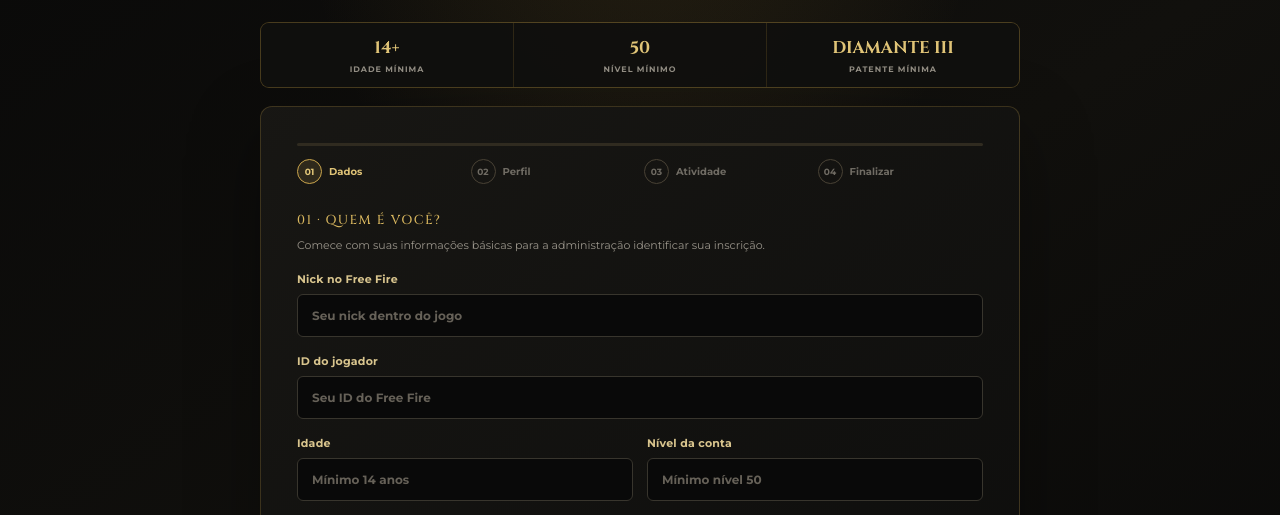
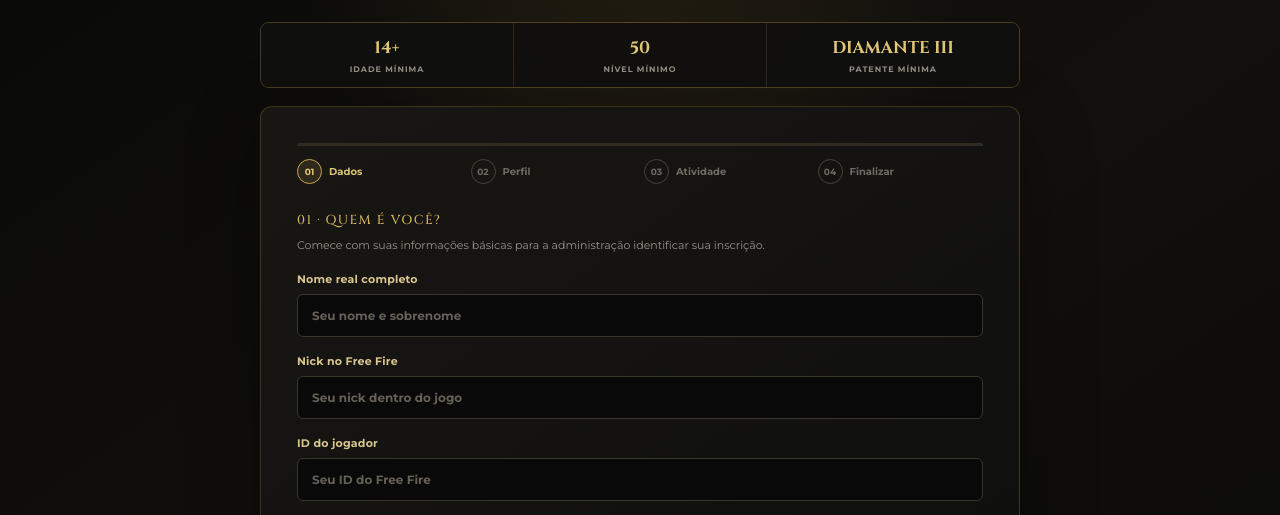
Before and after one commit to ROYAL-LUXURY-OFC/SITE-OFICIAL-ROYAL-LUXURY, a plain HTML site: page recrutamento.html in a window 1280 px wide. Shown: the part 274-789 px from the top of the page. Drawn offline with nearby package versions, Linux system fonts and the light colour scheme.

Commit message:
Adiciona campo de nome real ao recrutamento RLX

```diff
--- a/recrutamento.html
+++ b/recrutamento.html
@@ -44,6 +44,7 @@
             <section class="form-panel active" data-step="0">
                 <div class="form-section-title">01 · QUEM É VOCÊ?</div>
                 <p class="step-description">Comece com suas informações básicas para a administração identificar sua inscrição.</p>
+                <label>Nome real completo<input name="nome_real" maxlength="100" placeholder="Seu nome e sobrenome" autocomplete="name" required></label>
                 <label>Nick no Free Fire<input name="nick" maxlength="40" placeholder="Seu nick dentro do jogo" autocomplete="nickname" required></label>
                 <label>ID do jogador<input name="jogador_id" inputmode="numeric" maxlength="30" placeholder="Seu ID do Free Fire" required></label>
                 <div class="form-two">
```
